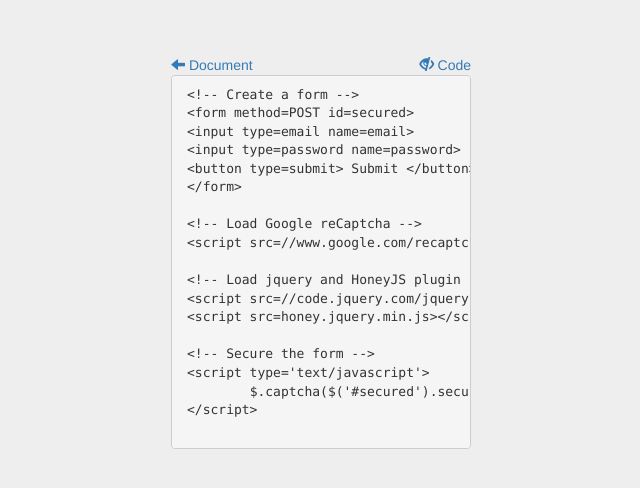
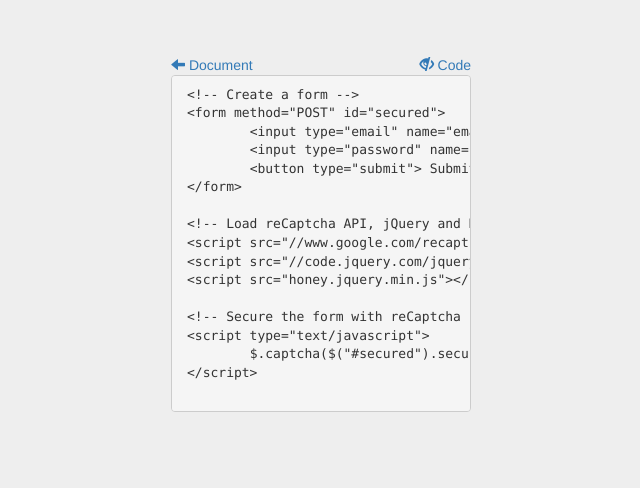
Before and after one commit to hungluu/honeyjs, a plain HTML site: page examples/live.html in a window 1280 px wide. Both pictures are taken after a click on the link "Code". Shown: the whole page, without its empty margins (319-959 px from the left). Drawn offline with nearby package versions, Linux system fonts and the light colour scheme.

```diff
--- a/examples/live.html
+++ b/examples/live.html
@@ -46,22 +46,20 @@
 				<br/>
 				<pre class="col-xs-12 prettyprint">
 &lt;!-- Create a form --&gt;
-&lt;form method=POST id=secured&gt;
-&lt;input type=email name=email&gt;
-&lt;input type=password name=password&gt;
-&lt;button type=submit&gt; Submit &lt;/button&gt;
+&lt;form method=&quot;POST&quot; id=&quot;secured&quot;&gt;
+	&lt;input type=&quot;email&quot; name=&quot;email&quot;&gt;
+	&lt;input type=&quot;password&quot; name=&quot;password&quot;&gt;
+	&lt;button type=&quot;submit&quot;&gt; Submit &lt;/button&gt;
 &lt;/form&gt;
 
-&lt;!-- Load Google reCaptcha --&gt;
-&lt;script src=//www.google.com/recaptcha/api.js?render=explicit&gt;&lt;/script&gt;
+&lt;!-- Load reCaptcha API, jQuery and HoneyJS --&gt;
+&lt;script src=&quot;//www.google.com/recaptcha/api.js?render=explicit&quot;&gt;&lt;/script&gt;
+&lt;script src=&quot;//code.jquery.com/jquery-1.11.3.min.js&quot;&gt;&lt;/script&gt;
+&lt;script src=&quot;honey.jquery.min.js&quot;&gt;&lt;/script&gt;
 
-&lt;!-- Load jquery and HoneyJS plugin --&gt;
-&lt;script src=//code.jquery.com/jquery-1.11.3.min.js&gt;&lt;/script&gt;
-&lt;script src=honey.jquery.min.js&gt;&lt;/script&gt;
-
-&lt;!-- Secure the form --&gt;
-&lt;script type='text/javascript'&gt;
-	$.captcha($('#secured').secure, 'reCaptchaSiteKey');
+&lt;!-- Secure the form with reCaptcha
+&lt;script type=&quot;text/javascript&quot;&gt;
+	$.captcha($(&quot;#secured&quot;).secure(),&quot;reCaptchaSiteKey&quot;);
 &lt;/script&gt;
 				</pre>
 			</form>
```
